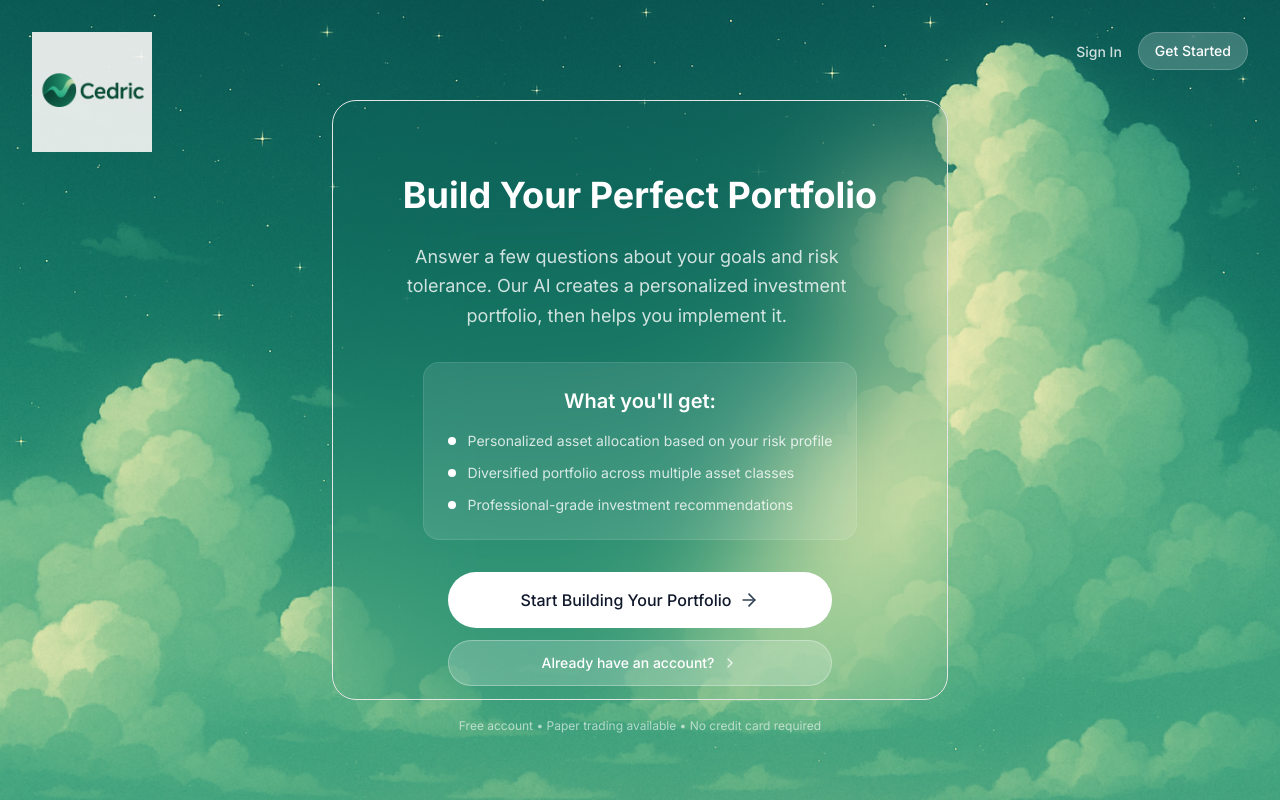
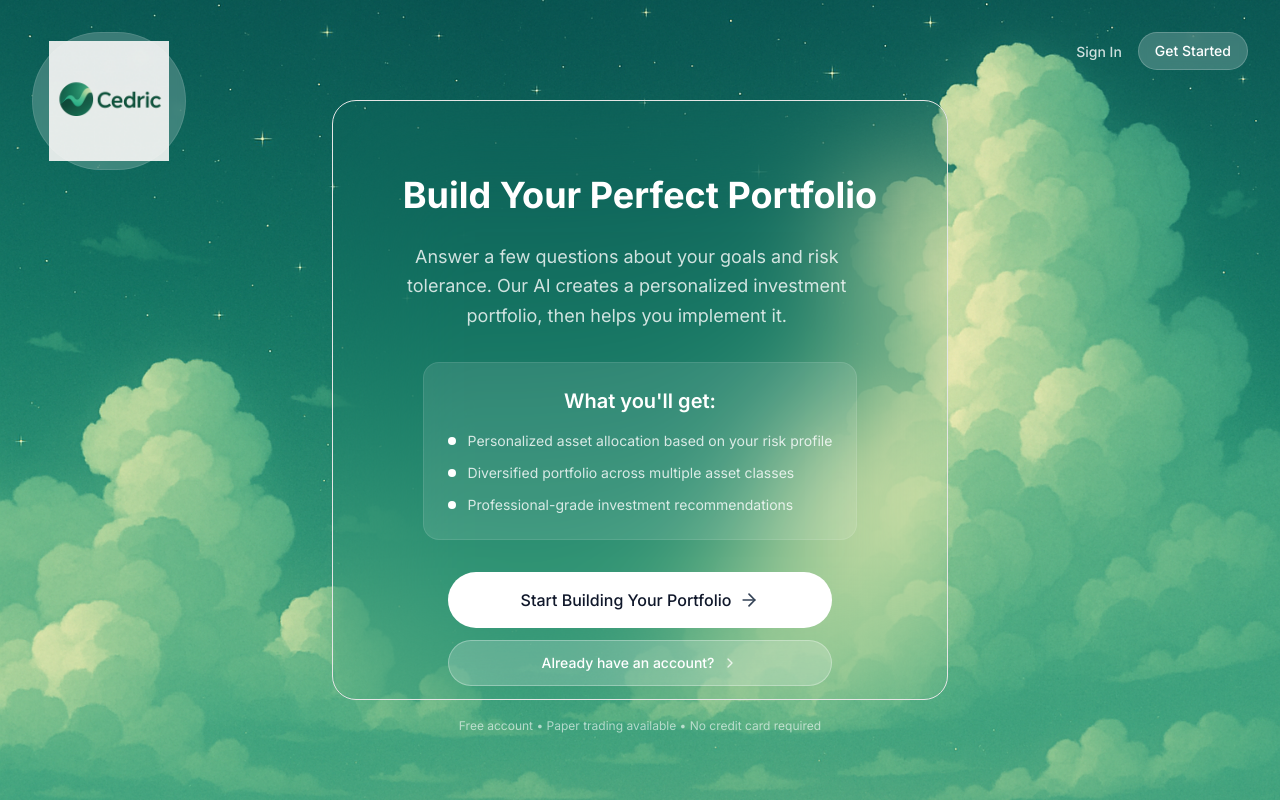
Before and after one commit to anas-cedric/portfolio-ai-stack, a Next.js app in the folder frontend/portfolio-advisor/: page / in a window 1280 px wide. Built offline with nearby package versions, Linux system fonts and the light colour scheme; no server answers.

Commit message:
removing white background from logo

```diff
--- a/frontend/portfolio-advisor/src/app/onboarding/page.tsx
+++ b/frontend/portfolio-advisor/src/app/onboarding/page.tsx
@@ -294,6 +294,7 @@ export default function OnboardingPage() {
               width={120}
               height={40}
               className="opacity-90"
+              style={{ mixBlendMode: 'multiply' }}
             />
           </div>
           <h1 className="text-4xl font-bold text-gray-900 mb-2">Account Setup</h1>
--- a/frontend/portfolio-advisor/src/app/page.tsx
+++ b/frontend/portfolio-advisor/src/app/page.tsx
@@ -19,13 +19,16 @@ export default async function HomePage() {
     <div className="w-full h-screen overflow-hidden clouds-bg py-4 px-4 flex flex-col items-center justify-center">
       {/* Header with Logo */}
       <div className="absolute top-8 left-8 flex items-center space-x-3">
+        <div className="bg-white/20 backdrop-blur-sm rounded-full px-4 py-2 border border-white/10">
           <Image
             src="/images/cedric-logo-full.png"
             alt="Cedric"
             width={120}
             height={40}
             className="opacity-90"
+            style={{ mixBlendMode: 'multiply' }}
           />
+        </div>
       </div>
 
       {/* Auth buttons in top right */}
--- a/frontend/portfolio-advisor/src/app/portfolio-quiz/page.tsx
+++ b/frontend/portfolio-advisor/src/app/portfolio-quiz/page.tsx
@@ -213,6 +213,7 @@ function PortfolioQuizContent() {
                 width={100}
                 height={32}
                 className="opacity-90"
+                style={{ mixBlendMode: 'multiply' }}
               />
             </div>
 
--- a/frontend/portfolio-advisor/src/components/ProfileWizard.tsx
+++ b/frontend/portfolio-advisor/src/components/ProfileWizard.tsx
@@ -212,6 +212,7 @@ const ProfileWizard: React.FC<ProfileWizardProps> = ({
             width={100}
             height={32}
             className="opacity-90"
+            style={{ mixBlendMode: 'multiply' }}
           />
         </div>
 
```
Lines whose indentation alone changed are shown as unchanged.
